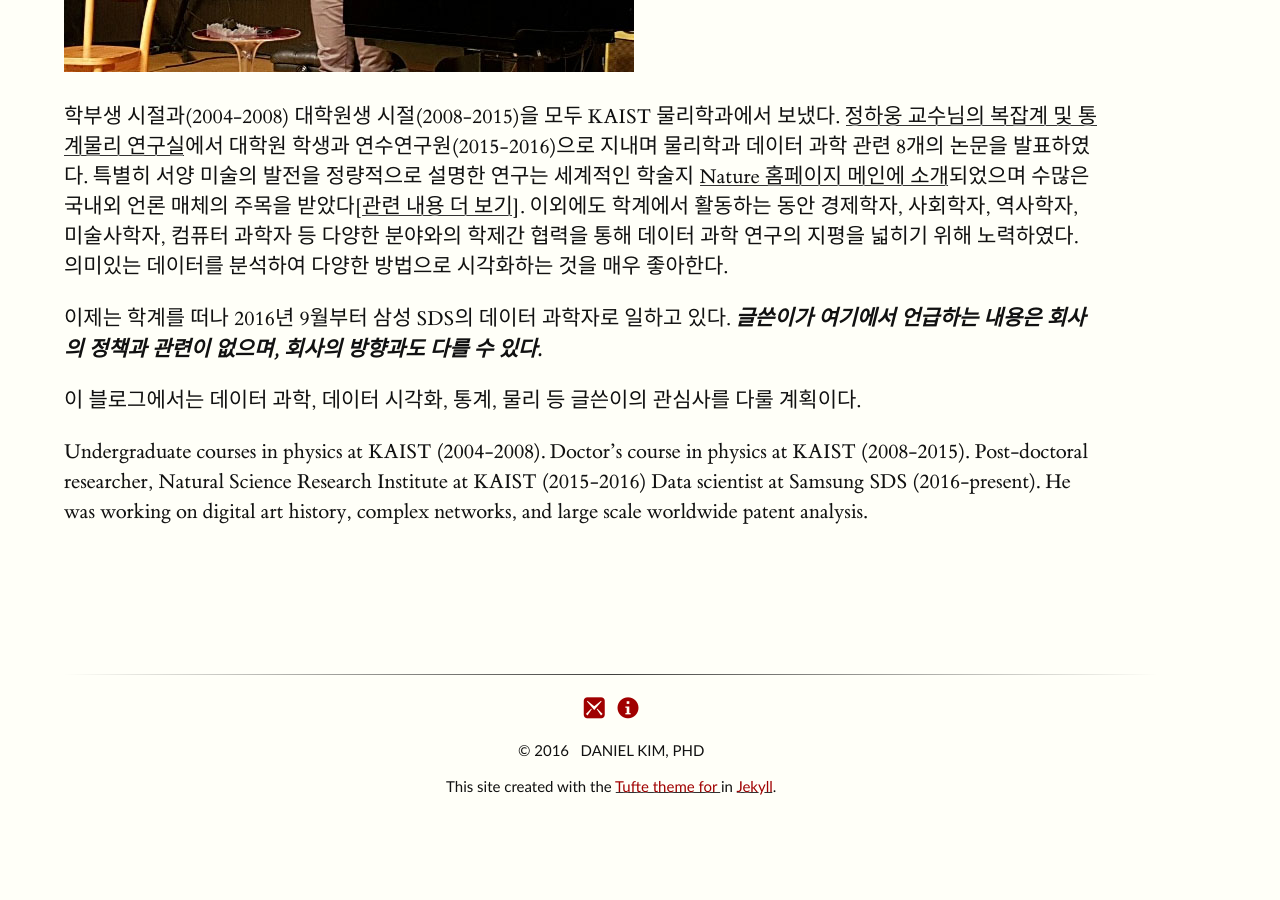
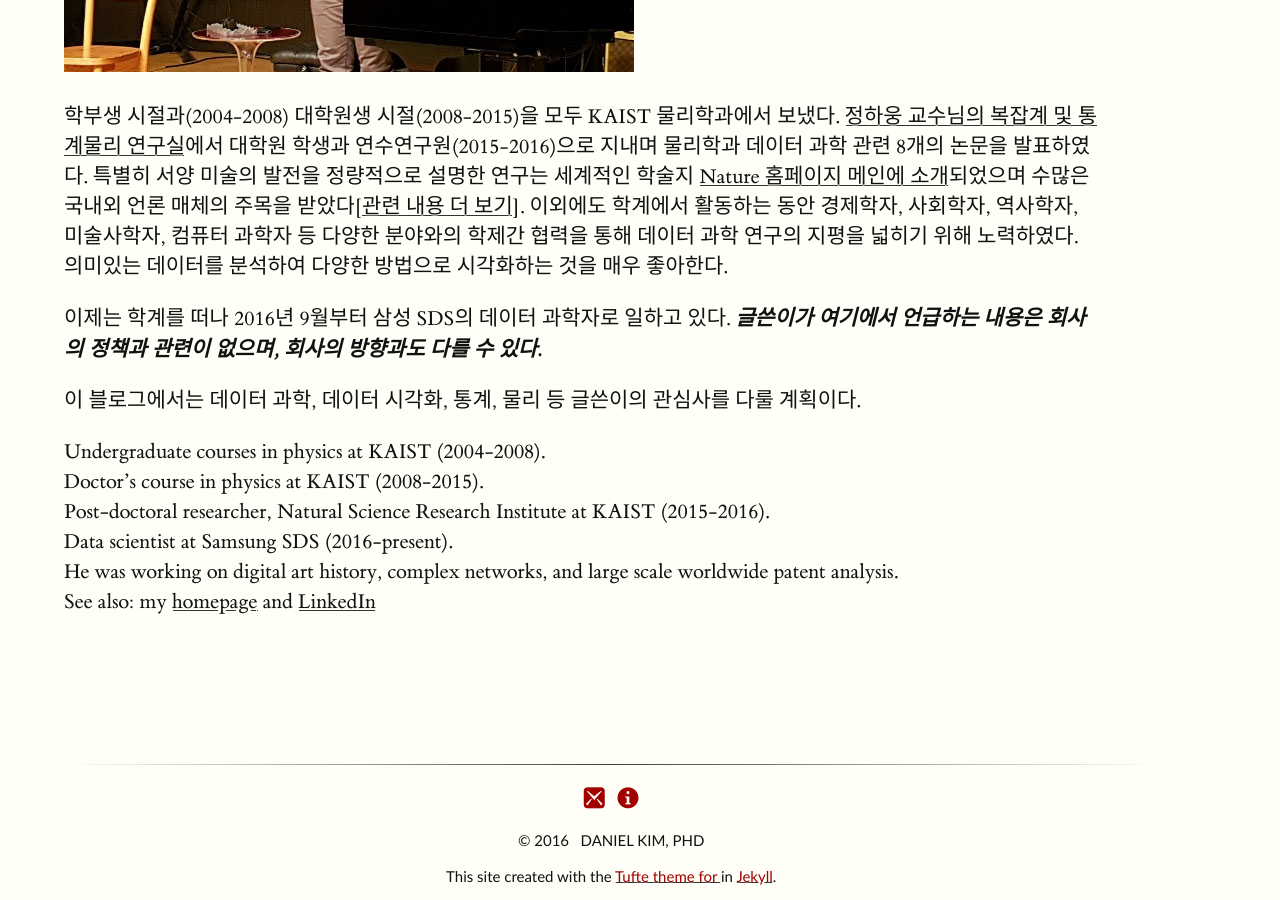
Before and after one commit to danielykim/danielykim.github.io, a Jekyll site: the page built from about/index.md, in a window 1280 px wide and 900 px high, scrolled down 605 px. Built offline with Jekyll 4.4.1, drawn with Linux system fonts in a browser that asks for light colours; before the commit the page ends 1415 px from its top, so only the background shows below that.

Commit message:
modify _includes/header.html

```diff
--- a/about/index.md
+++ b/about/index.md
@@ -13,8 +13,9 @@ title: About
 이 블로그에서는 데이터 과학, 데이터 시각화, 통계, 물리 등 글쓴이의 관심사를 다룰 계획이다.
 
 
-Undergraduate courses in physics at KAIST (2004-2008).
-Doctor's course in physics at KAIST (2008-2015).
-Post-doctoral researcher, Natural Science Research Institute at KAIST (2015-2016)
-Data scientist at Samsung SDS (2016-present).
-He was working on digital art history, complex networks, and large scale worldwide patent analysis.
+Undergraduate courses in physics at KAIST (2004-2008). <br/>
+Doctor's course in physics at KAIST (2008-2015). <br/>
+Post-doctoral researcher, Natural Science Research Institute at KAIST (2015-2016).  <br/>
+Data scientist at Samsung SDS (2016-present). <br/>
+He was working on digital art history, complex networks, and large scale worldwide patent analysis. <br/>
+See also: my [homepage](http://danielykim.me) and [LinkedIn](https://www.linkedin.com/in/danielyounghokim)
```
